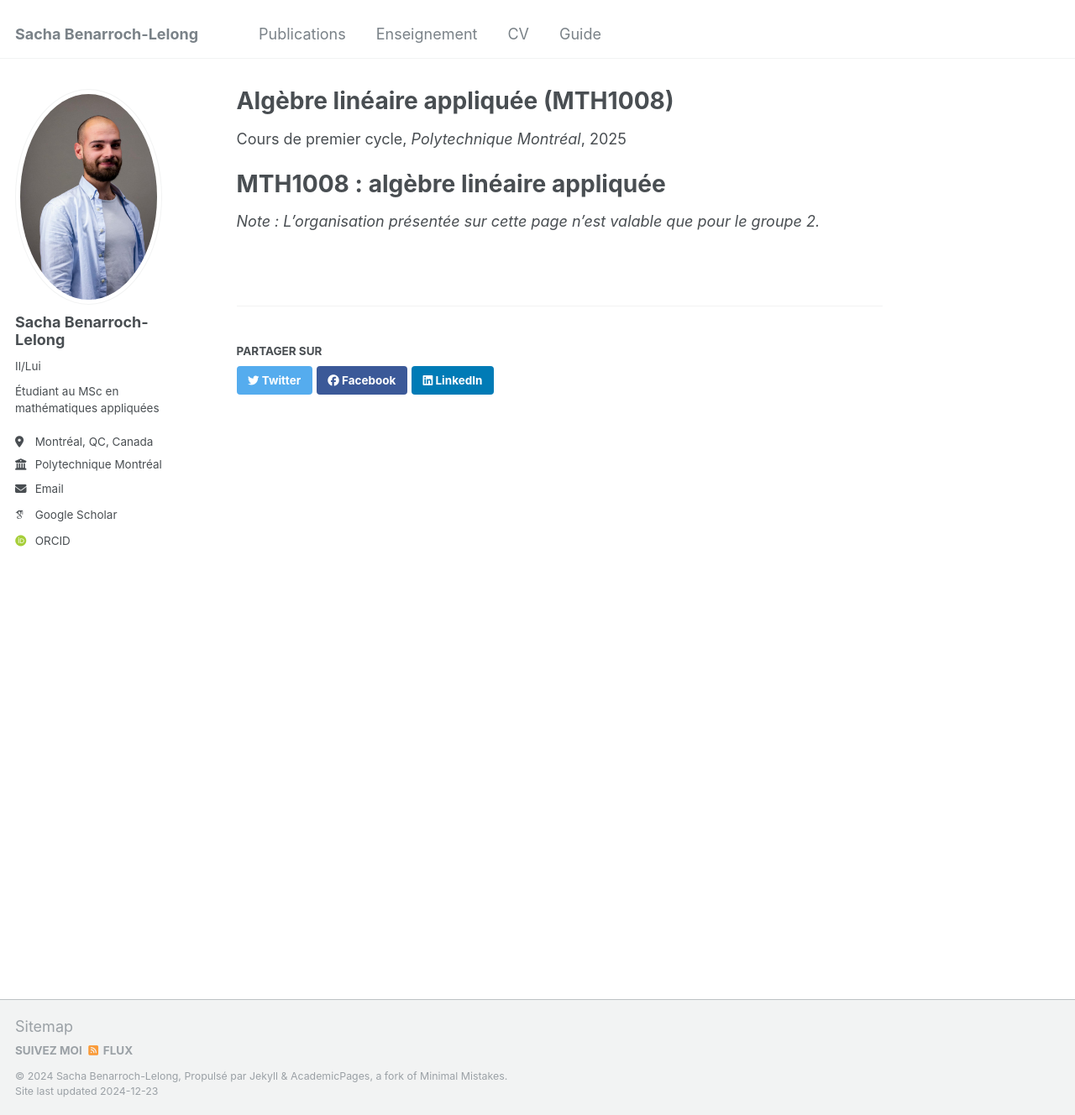
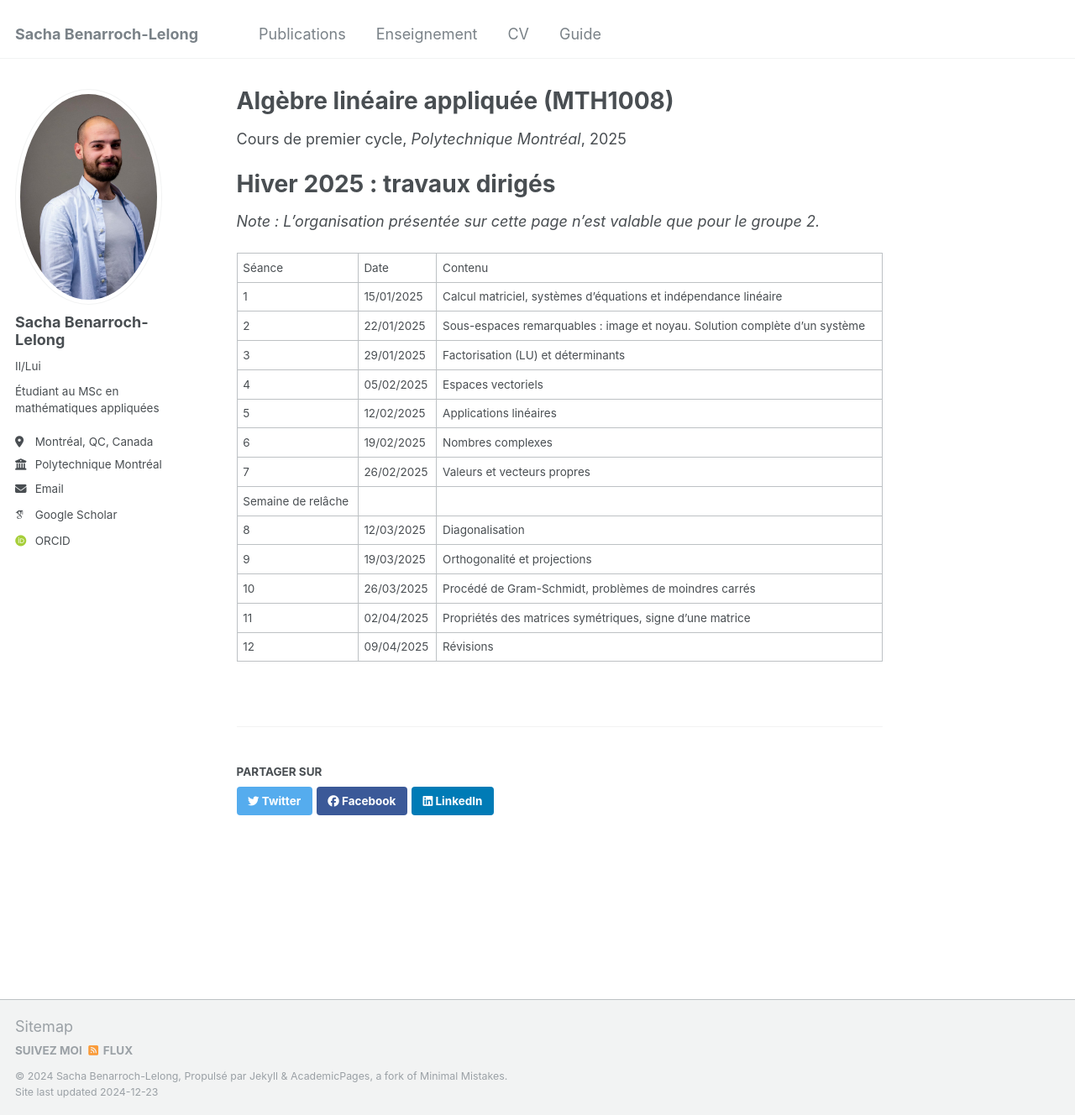
Before and after one commit to sblelong/sblelong.github.io, a Jekyll site: the page built from _teaching/mth1008.md, in a window 1280 px wide and 1328 px high. Shown: the whole window at 84% size. Built offline with Jekyll 4.4.1, drawn with Linux system fonts in a browser that asks for light colours; some web fonts are replaced.

Commit message:
[mth1008] Premier planning H25

```diff
--- a/_teaching/mth1008.md
+++ b/_teaching/mth1008.md
@@ -7,6 +7,21 @@ venue: "Polytechnique Montréal"
 date: 2025-01-01
 ---
 
-# MTH1008 : algèbre linéaire appliquée
+# Hiver 2025 : travaux dirigés
 
 *Note : L'organisation présentée sur cette page n'est valable que pour le groupe 2.*
+
+| Séance | Date | Contenu |
+| 1 | 15/01/2025 | Calcul matriciel, systèmes d'équations et indépendance linéaire |
+| 2 | 22/01/2025 | Sous-espaces remarquables : image et noyau. Solution complète d'un système |
+| 3 | 29/01/2025 | Factorisation \(LU\) et déterminants |
+| 4 | 05/02/2025 | Espaces vectoriels |
+| 5 | 12/02/2025 | Applications linéaires |
+| 6 | 19/02/2025 | Nombres complexes |
+| 7 | 26/02/2025 | Valeurs et vecteurs propres |
+| Semaine de relâche |
+| 8 | 12/03/2025 | Diagonalisation |
+| 9 | 19/03/2025 | Orthogonalité et projections |
+| 10 | 26/03/2025 | Procédé de Gram-Schmidt, problèmes de moindres carrés |
+| 11 | 02/04/2025 | Propriétés des matrices symétriques, signe d'une matrice |
+| 12 | 09/04/2025 | Révisions
```
